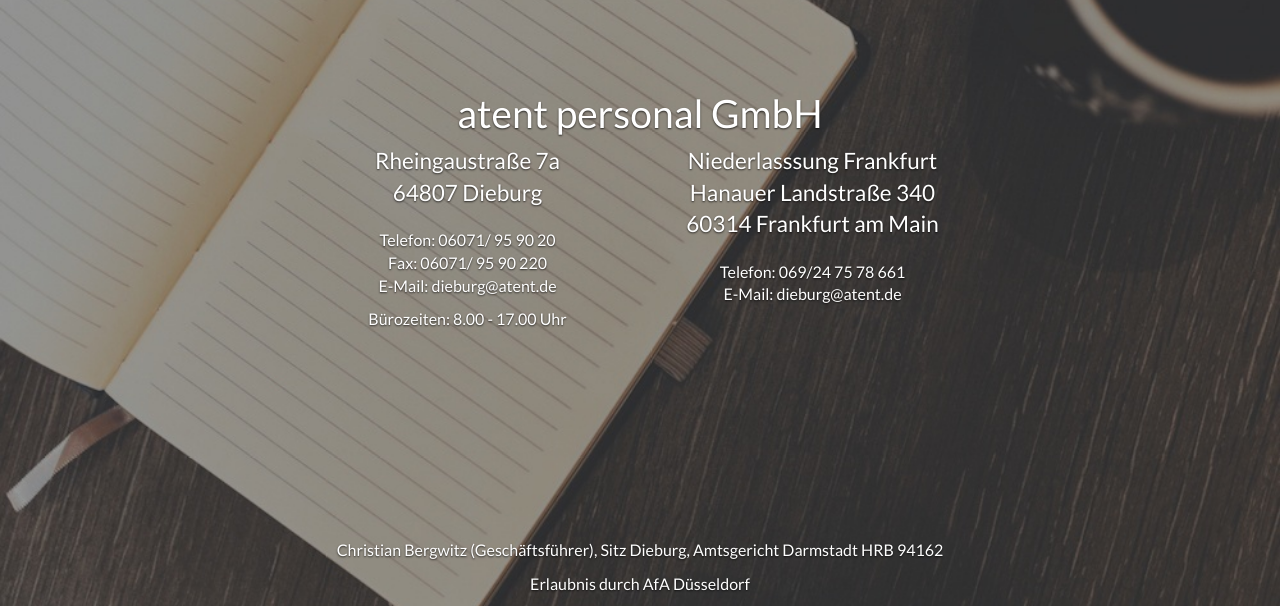
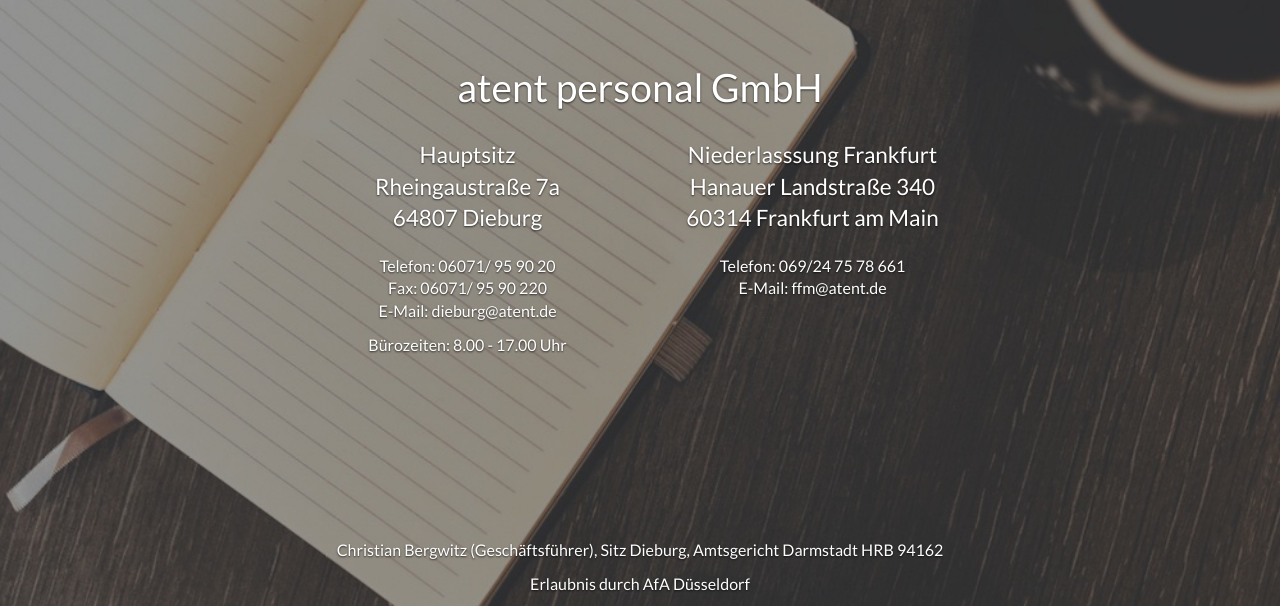
Before and after one commit to atent/atent.github.io, a plain HTML site: page index.html in a window 1280 px wide. Shown: the part 194-800 px from the top of the page. Drawn offline with nearby package versions, Linux system fonts and the light colour scheme.

Commit message:
Update index.html

```diff
--- a/index.html
+++ b/index.html
@@ -33,11 +33,12 @@
           </div>
 
           <div class="inner cover">
-            <h1 class="cover-heading">atent personal GmbH</h1>
+            <h1 class="cover-heading" style="margin-bottom: 30px;">atent personal GmbH</h1>
 
             <div class="row">
               <div class="col-sm-6">
                 <p class="lead">
+                  Hauptsitz<br>
                   Rheingaustraße 7a<br>
                   64807 Dieburg
                 </p>
@@ -59,7 +60,7 @@
                 </p>
                 <p>
                   Telefon: 069/24 75 78 661<br>
-                  E-Mail: <a class="m"></a><br>
+                  E-Mail: <a class="m2"></a><br>
                 </p>
 
               </div>
@@ -68,7 +69,7 @@
 
           </div>
 
-          <div class="mastfoot">
+          <div class="mastfoot" style="margin-top: 30px;">
             <p>Christian Bergwitz (Geschäftsführer), Sitz Dieburg, Amtsgericht Darmstadt HRB 94162</p>
             <p>Erlaubnis durch AfA Düsseldorf</p>
           </div>
@@ -86,6 +87,7 @@
     <script type="text/javascript">
       jQuery(function(){
         $('.m').attr('href', $.rotate13('znvygb:qvrohet@ngrag.qr')).append($.rotate13('qvrohet@ngrag.qr'));
+        $('.m2').attr('href', $.rotate13('znvygb:ssz@ngrag.qr')).append($.rotate13('ssz@ngrag.qr'));
       });
     </script>
   </body>
```
